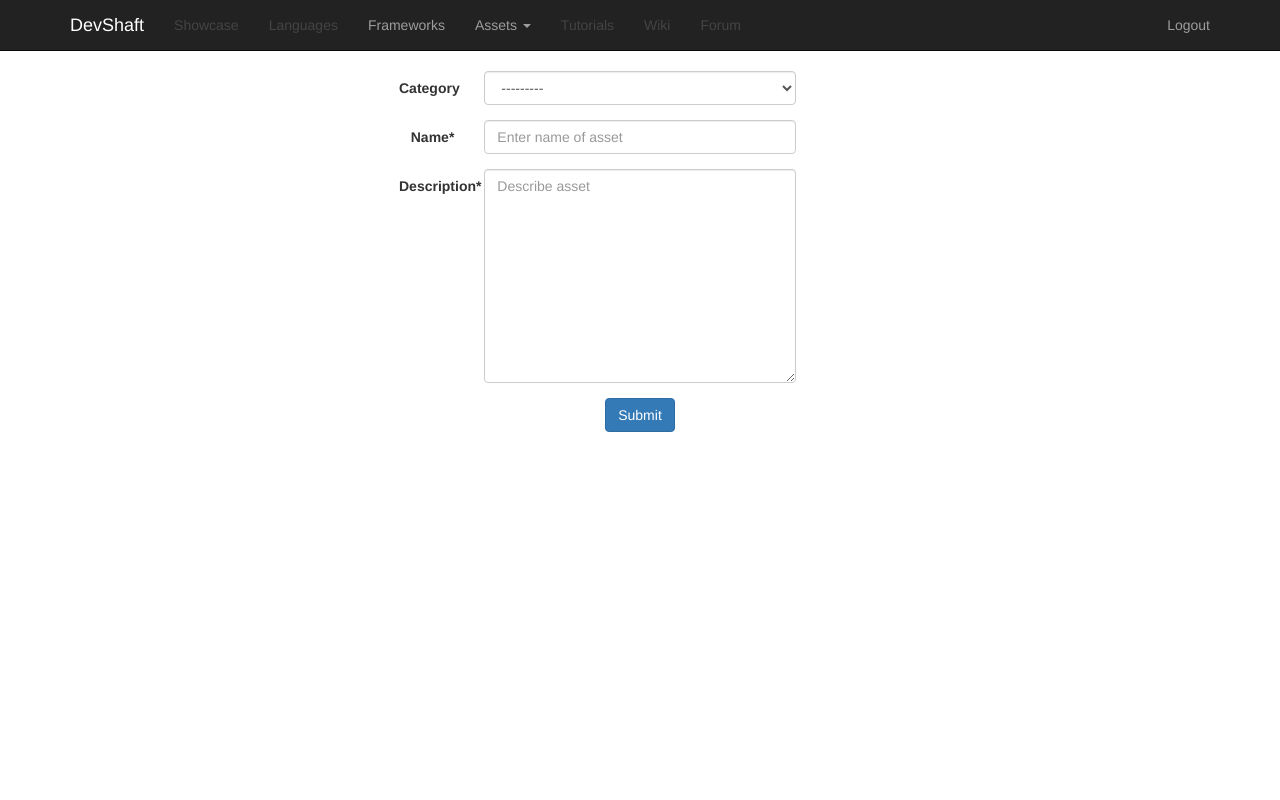
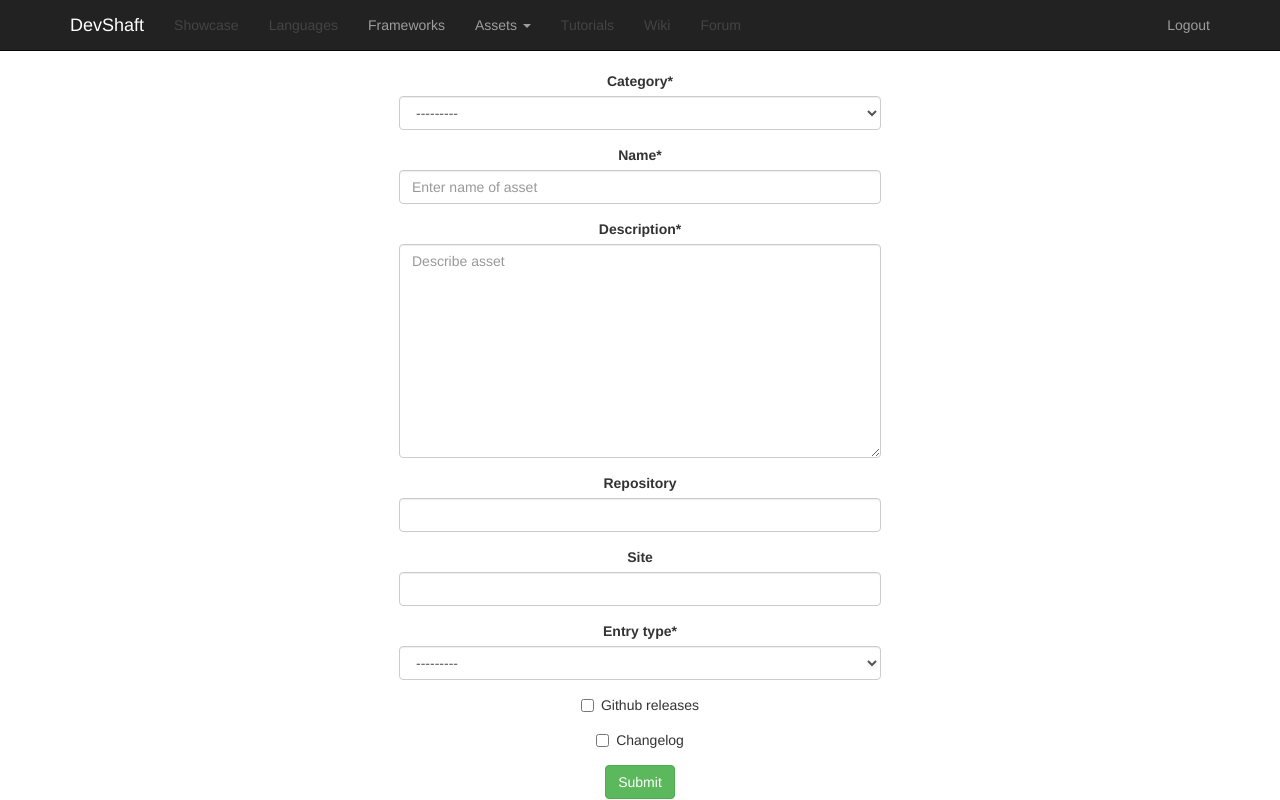
Before and after one commit to bushig/devshaft, a Django app: page /add/ in a window 1280 px wide. Run offline with Django 3.2, Linux system fonts and the light colour scheme; the visitor is signed in with stand-in values (Sample User, id 1); data that the repository does not hold is empty; parts of the project's set-up code (start-up, migrations or seed data) failed here and were passed over; some libraries are stand-ins or nearby versions.

Commit message:
Basic settings for Assets

```diff
--- a/assets/filters.py
+++ b/assets/filters.py
@@ -21,6 +21,6 @@ class EntryFilter(django_filters.FilterSet):
         fields = ('q', 'category') #TODO: Rename category to c/ FIX ordering
 
     def filter_search(self, queryset, name, value):
-        return queryset.filter(Q(name__icontains=value) | Q(description__icontains=value) | Q(user__username=value))
+        return queryset.filter(Q(name__icontains=value) | Q(description__icontains=value) | Q(user__username__iexact=value))
 
     #TODO: Greatly improve this to have fields search query(includes name, descript, user), category and tags
--- a/assets/forms.py
+++ b/assets/forms.py
@@ -6,32 +6,13 @@ from crispy_forms.helper import FormHelper
 from crispy_forms.layout import Submit, Layout, Div, HTML, Fieldset, Field
 from mptt.forms import TreeNodeChoiceField
 
-from .models import Entry, VersionHistory, EntryImage, Category
+from .models import Entry, VersionHistory, EntryImage, Category, EntrySettings
 
 
 class EntryForm(forms.ModelForm):
-    field_order = ['category', 'name', 'description']
-
-    helper = FormHelper()
-    helper.form_id = 'id-addEntryForm'
-    helper.form_method = 'post'
-    helper.form_action = 'assets:add_entry'
-
-    helper.add_input(Submit('submit', 'Submit'))
-
-    helper.form_class = 'form-horizontal'
-    helper.label_class = 'col-lg-2'
-    helper.field_class = 'col-lg-8'
-    helper.layout = Layout(
-        'category',
-        'name',
-        'description',
-    )
-
-
     class Meta:
         model=Entry
-        fields=('category', 'name', 'description')
+        fields=('category', 'name', 'description', 'repository', 'site')
         widgets = {
             'name': forms.TextInput(attrs={'placeholder': 'Enter name of asset'}),
             'description': forms.Textarea(attrs={'placeholder': 'Describe asset'}),
@@ -66,6 +47,12 @@ class VersionForm(forms.ModelForm):
             'patch_version': forms.TextInput(attrs={'placeholder': 'Patch'}),
             'changelog': forms.Textarea(attrs={'placeholder': 'Changelog'}),
         }
+
+class EntrySettingsForm(forms.ModelForm):
+    class Meta:
+        model = EntrySettings
+        fields = ('entry_type', 'github_releases', 'changelog')
+
 class VersionFormEdit(forms.ModelForm):
     field_order = ('changelog', 'file')
     class Meta:
--- a/assets/models.py
+++ b/assets/models.py
@@ -13,7 +13,7 @@ from .utils import version_filename_save
 
 class EntryManager(models.Manager):
     def get_queryset(self):
-        return super(EntryManager, self).get_queryset().select_related('category', 'user').prefetch_related('entryimage_set').\
+        return super(EntryManager, self).get_queryset().select_related('category', 'user', 'settings').prefetch_related('entryimage_set').\
             defer('user__password').annotate(Max('versionhistory__timestamp', distinct=True), Count('users_liked', distinct=True))
 
     def not_null(self):
@@ -34,11 +34,14 @@ class Category(MPTTModel):
 
 
 class Entry(models.Model): #make it assets again!
-    category=TreeForeignKey(Category, null=True, blank=True, on_delete=models.CASCADE)
+    category=TreeForeignKey(Category, on_delete=models.CASCADE)
     user=models.ForeignKey(User, on_delete=models.CASCADE)
     name=models.CharField(max_length=40)
-    description=models.TextField(max_length=1000)
+    description=models.TextField(max_length=5000)
+    repository = models.CharField(blank=True, null=True, max_length=100)
+    site = models.CharField(blank=True, null=True, max_length=100)
     users_liked = models.ManyToManyField(settings.AUTH_USER_MODEL, related_name='entry_liked')
+    settings = models.OneToOneField('EntrySettings', on_delete=models.CASCADE)
     updated = models.DateTimeField(default=timezone.now)
     #image field with asset image that displayed on on lists. if no image, then it will be equal to first uploaded
     #image in EntryImage for that asset
@@ -51,7 +54,7 @@ class Entry(models.Model): #make it assets again!
 
     @property
     def total_likes(self):
-        return Entry.objects.first(id=self.id).users_liked.count()
+        return Entry.objects.get(id=self.id).users_liked.count()
 
     class Meta:
         verbose_name_plural='entries'
@@ -63,7 +66,14 @@ class Entry(models.Model): #make it assets again!
         return reverse('assets:detail', args=[self.id])
 
 class EntrySettings(models.Model):
-    pass
+    choices = ((0, 'Github'),
+               (1, 'Versions'),
+               (2, 'Link')
+               )
+    entry_type = models.PositiveSmallIntegerField(choices=choices)
+    github_releases = models.BooleanField(default=False)
+    changelog = models.BooleanField(default=False)
+
 
 class EntryImage(models.Model):
     entry=models.ForeignKey(Entry, on_delete=models.CASCADE)
--- a/assets/templates/assets_add_entry.html
+++ b/assets/templates/assets_add_entry.html
@@ -4,12 +4,13 @@
 {% block content %}
     <div class="col-lg-6 col-lg-offset-3">
 
-        {#        <form method="post" enctype="multipart/form-data">#}
-        {#            {% csrf_token %}#}
-        {% crispy form form.helper %}
+                <form method="post" enctype="multipart/form-data">
+                    {% csrf_token %}
+        {{ form | crispy }}
+        {{ form2 | crispy }}
         {#            {{ tagform | crispy }}#}
 
-        {#            <input type="submit" class="btn btn-default" value="Add">#}
+                    <button type="submit" class="btn btn-success">Submit</button>
         {#        </form>#}
     </div>
 {% endblock %}
--- a/assets/templates/assets_entry_edit.html
+++ b/assets/templates/assets_entry_edit.html
@@ -4,9 +4,10 @@
 {% block content %}
     <div class="col-lg-6 col-lg-offset-3">
 
-        <form method="post" , enctype="multipart/form-data">
+        <form method="post" enctype="multipart/form-data">
             {% csrf_token %}
             {{ form | crispy }}
+            {{ form2 | crispy }}
             {{ formset | crispy }}
             <input type="submit" class="btn btn-default" value="Save">
         </form>
--- a/assets/views.py
+++ b/assets/views.py
@@ -7,7 +7,7 @@ from django.core.paginator import Paginator, PageNotAnInteger, EmptyPage
 from django.db.models import Count
 
 from .models import Category, Entry, VersionHistory
-from .forms import EntryForm, VersionForm, EntryImageFormSet, VersionFormEdit
+from .forms import EntryForm, VersionForm, EntryImageFormSet, VersionFormEdit, EntrySettingsForm
 from .filters import EntryFilter
 
 
@@ -64,21 +64,28 @@ def entry_details(request, id):
 @login_required()
 def add_entry(request):  # TODO:REFACTOR to display formset
     form = EntryForm(request.POST or None)
-    if form.is_valid():
+    form2 = EntrySettingsForm(request.POST or None)
+    if form.is_valid() and form2.is_valid():
+        settings = form2.save()
         entry = form.save(commit=False)
         entry.user = request.user
+        entry.settings = settings
         entry.save()
         form.save_m2m()
-        messages.success(request, 'Successfuly created new asset. Now add version')
-        return redirect('assets:add_version', id=entry.id)
-    context = {'form': form}
+        if form2.cleaned_data['entry_type'] == 1:
+            messages.success(request, 'Successfully created new asset. Now add version.')
+            return redirect('assets:add_version', id=entry.id)
+        else:
+            messages.success(request, 'Successfully created new asset.')
+            return redirect('assets:detail', id=entry.id)
+    context = {'form': form, 'form2': form2}
     return render(request, 'assets_add_entry.html', context)
 
 
 @login_required()
 def add_version(request, id):
     entry = get_object_or_404(Entry, id=id)
-    if request.user != entry.user:
+    if request.user != entry.user or entry.settings.entry_type != 1:
         raise PermissionDenied
     form = VersionForm(request.POST or None, request.FILES or None, initial={'entry': entry})
     if form.is_valid():
@@ -103,13 +110,14 @@ def edit(request, id):  # TODO: REFACTOR!
     asset = get_object_or_404(Entry, id=id)
     if request.user == asset.user:
         form = EntryForm(request.POST or None, instance=asset)
+        form2 = EntrySettingsForm(request.POST or None, instance=asset.settings)
         formset = EntryImageFormSet(request.POST or None, request.FILES or None, instance=asset)
-        if form.is_valid() and formset.is_valid():
+        if form.is_valid() and form2.is_valid() and formset.is_valid():
             form.save()
             formset.save()
             messages.success(request, 'Asset saved')
             return redirect('assets:detail', id)
-        context = {'form': form, 'formset': formset}
+        context = {'form': form, 'form2':form2, 'formset': formset}
         return render(request, 'assets_entry_edit.html', context)
     else:
         messages.warning(request, "You can't edit this one.")
```
Also changed, not shown: assets/templates/assets_detail.html (+11 -7 lines).
